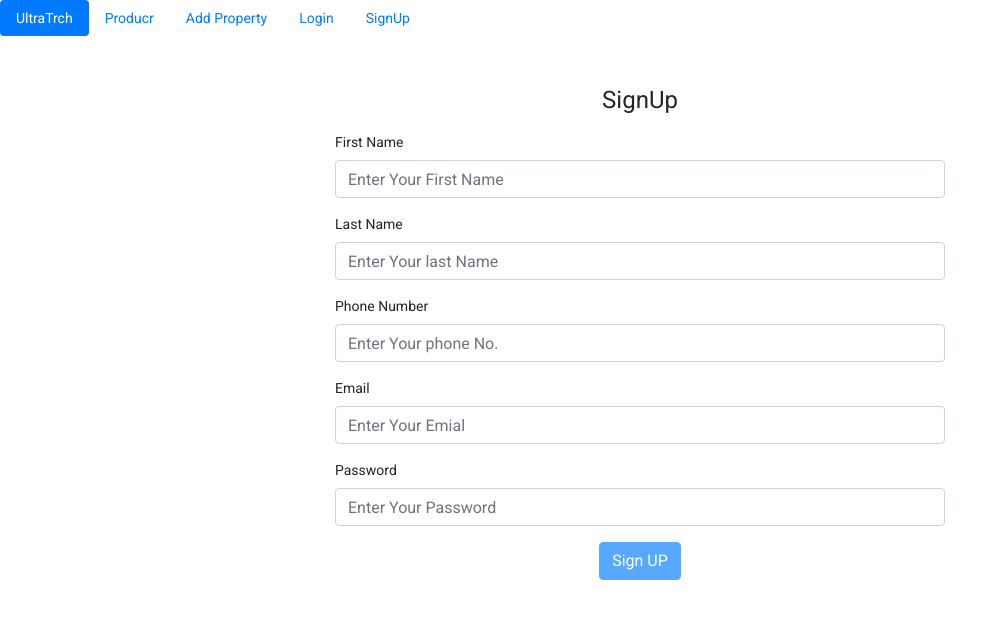
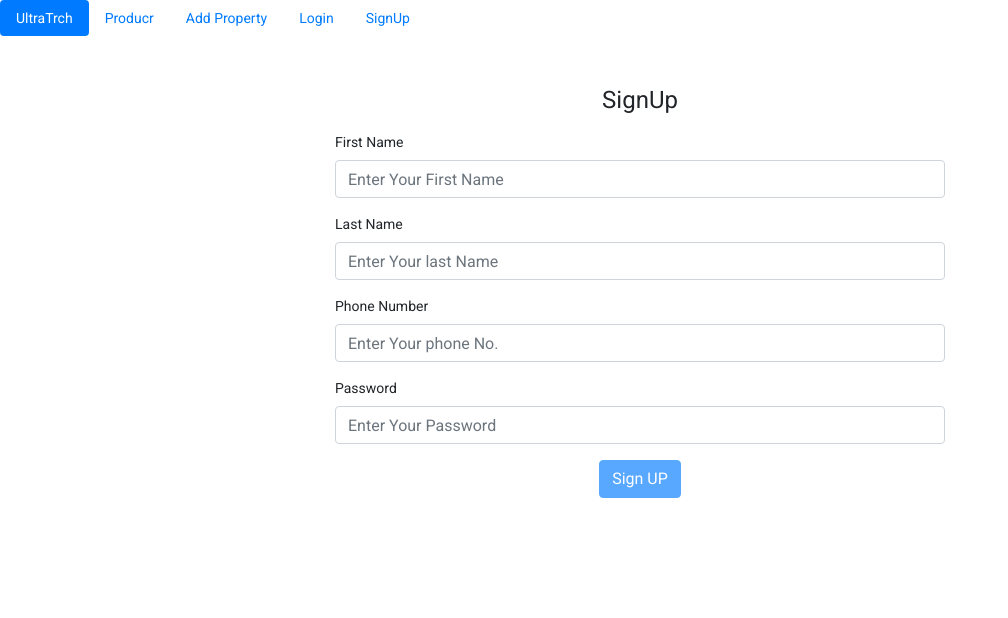
Before and after one commit to KaranDuggal/Ultratech_frontend, an Angular app: page /signup in a window 1280 px wide. Shown: the top 618 px of the page, without its empty margins (0-1008 px from the left). Built offline with nearby package versions, Linux system fonts and the light colour scheme.

Commit message:
login signup

```diff
--- a/src/app/modules/core/user/signup/signup.component.html
+++ b/src/app/modules/core/user/signup/signup.component.html
@@ -24,14 +24,14 @@
                 <span *ngIf="checkSignup.phonenumber.invalid && checkSignup.phonenumber.touched">place Enter valid Phone Number</span>
             </div>
         </div>
-        <div class="form-group">
+        <!-- <div class="form-group">
             <label for="exampleInputEmail1">Email</label>
             <input type="email" formControlName="email"  class="form-control" placeholder="Enter Your Emial">
             <div *ngIf="checkSignup.email.errors && checkSignup.email.touched" class="alert alert-danger" role="alert">
                 <span *ngIf="checkSignup.email.invalid">place Enter valid Emial</span>
-                <!-- <span *ngIf="checkSignup.email">place Enter your Email</span> -->
+                <span *ngIf="checkSignup.email">place Enter your Email</span>
             </div>
-        </div>
+        </div> -->
         <div class="form-group">
             <label for="exampleInputPassword1">Password</label>
             <input type="password" formControlName="password" class="form-control" placeholder="Enter Your Password">
--- a/src/app/modules/core/user/signup/signup.component.ts
+++ b/src/app/modules/core/user/signup/signup.component.ts
@@ -13,7 +13,7 @@ export class SignupComponent implements OnInit {
     firstname: new FormControl(null, { validators: [Validators.required] }),
     lastname: new FormControl(null, { validators: [Validators.required] }),
     phonenumber: new FormControl(null, { validators: [Validators.required] }),
-    email: new FormControl(null, { validators: [Validators.required, Validators.email] }),
+    // email: new FormControl(null, { validators: [Validators.required, Validators.email] }),
     password: new FormControl(null, { validators: [Validators.required] }),
   })
   get checkSignup() {
```
